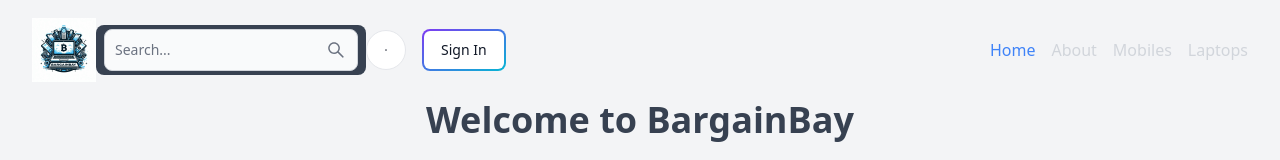
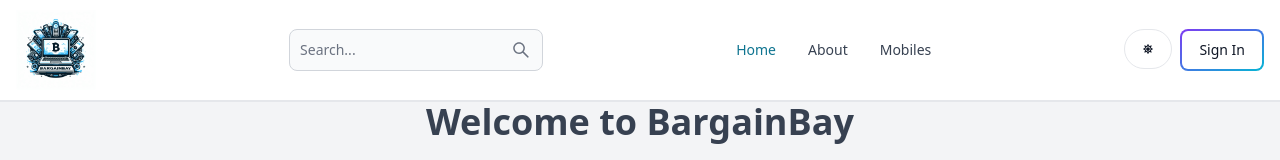
Before and after one commit to iamanpandey11/bargainbay, a React (Vite) app in the folder client/: page / in a window 1280 px wide. Shown: the top 160 px of the page. Built offline with nearby package versions, Linux system fonts and the light colour scheme; no server answers.

Commit message:
Revert "header fixed"
This reverts commit 1ca06c00d5677e891a9ba3f3010647686a49a1a8.

```diff
--- a/client/src/components/Header.jsx
+++ b/client/src/components/Header.jsx
@@ -1,4 +1,4 @@
-import { Button, Navbar, TextInput } from "flowbite-react";
+import { Avatar, Button, Dropdown, Navbar, TextInput } from "flowbite-react";
 import { Link, useLocation, useNavigate } from "react-router-dom";
 import { AiOutlineSearch } from "react-icons/ai";
 import { FaMoon, FaSun } from "react-icons/fa";
@@ -50,29 +50,31 @@
   };
 
   return (
-    <Navbar className="bg-gray-100 text-white">
-      <div className="flex items-center justify-between px-4 py-2">
-        <Link to="/">
-          <img src={logo} alt="image" className="h-16" />
+    <Navbar className="border-b-2">
+      <Link
+        to="/"
+        className="self-center whitespace-nowrap text-sm sm:text-xl
+        font-semibold dark:text-white"
+      >
+        <img src={logo} alt="image" className="h-20" />
       </Link>
 
-        <form onSubmit={handleSubmit} className="flex items-center">
+      <form onSubmit={handleSubmit}>
         <TextInput
           type="text"
           placeholder="Search..."
           rightIcon={AiOutlineSearch}
-            className="hidden lg:inline bg-gray-700 text-white px-2 py-1 rounded-lg focus:outline-none focus:bg-gray-600"
+          className="hidden lg:inline"
           value={searchTerm}
           onChange={(e) => setSearchTerm(e.target.value)}
         />
-          <Button type="submit" className="ml-2 lg:hidden" color="gray" pill>
+      </form>
+      <Button className="w-12 h-10 lg:hidden" color="gray" pill>
         <AiOutlineSearch />
       </Button>
-        </form>
-
-        <div className="flex items-center gap-4">
+      <div className="flex gap-2 md:order-2">
         <Button
-            className="w-10 h-10 hidden sm:inline"
+          className="w-12 h-10 hidden sm:inline"
           color="gray"
           pill
           onClick={() => dispatch(toggleTheme())}
@@ -80,12 +82,25 @@
           {theme === "light" ? <FaSun /> : <FaMoon />}
         </Button>
         {currentUser ? (
-            <div className="flex items-center gap-2">
-              <span className="text-black">@{currentUser.username}</span>
-              <Button onClick={handleSignout} outline>
-                Sign out
-              </Button>
-            </div>
+          <Dropdown
+            arrowIcon={false}
+            inline
+            label={
+              <Avatar alt="user" img={currentUser.profilePicture} rounded />
+            }
+          >
+            <Dropdown.Header>
+              <span className="block text-sm">@{currentUser.username}</span>
+              <span className="block text-sm font-medium truncate">
+                {currentUser.email}
+              </span>
+            </Dropdown.Header>
+            <Link to={"/dashboard?tab=profile"}>
+              <Dropdown.Item>Profile</Dropdown.Item>
+            </Link>
+            <Dropdown.Divider />
+            <Dropdown.Item onClick={handleSignout}>Sign out</Dropdown.Item>
+          </Dropdown>
         ) : (
           <Link to="/sign-in">
             <Button gradientDuoTone="purpleToBlue" outline>
@@ -93,49 +108,20 @@
             </Button>
           </Link>
         )}
-        </div>
+        <Navbar.Toggle />
       </div>
 
-      <div className="flex justify-center py-2">
-        <Link
-          to="/"
-          className={`mr-4 ${
-            path === "/" ? "text-blue-500" : "text-gray-300 hover:text-blue-500"
-          }`}
-        >
-          Home
-        </Link>
-        <Link
-          to="/about"
-          className={`mr-4 ${
-            path === "/about"
-              ? "text-blue-500"
-              : "text-gray-300 hover:text-blue-500"
-          }`}
-        >
-          About
-        </Link>
-        <Link
-          to="/mobile"
-          className={`mr-4 ${
-            path === "/mobile"
-              ? "text-blue-500"
-              : "text-gray-300 hover:text-blue-500"
-          }`}
-        >
-          Mobiles
-        </Link>
-        <Link
-          to="/laptop"
-          className={`mr-4 ${
-            path === "/laptop"
-              ? "text-blue-500"
-              : "text-gray-300 hover:text-blue-500"
-          }`}
-        >
-          Laptops
-        </Link>
-      </div>
+      <Navbar.Collapse>
+        <Navbar.Link active={path === "/"} as={"div"}>
+          <Link to="/">Home</Link>
+        </Navbar.Link>
+        <Navbar.Link active={path === "/about"} as={"div"}>
+          <Link to="/about">About</Link>
+        </Navbar.Link>
+        <Navbar.Link active={path === "/projects"} as={"div"}>
+          <Link to="/mobile">Mobiles</Link>
+        </Navbar.Link>
+      </Navbar.Collapse>
     </Navbar>
   );
 }
```
Also changed, not shown: 1 other file (tests, documents, lock files or other folders). Lines whose indentation alone changed are shown as unchanged.
